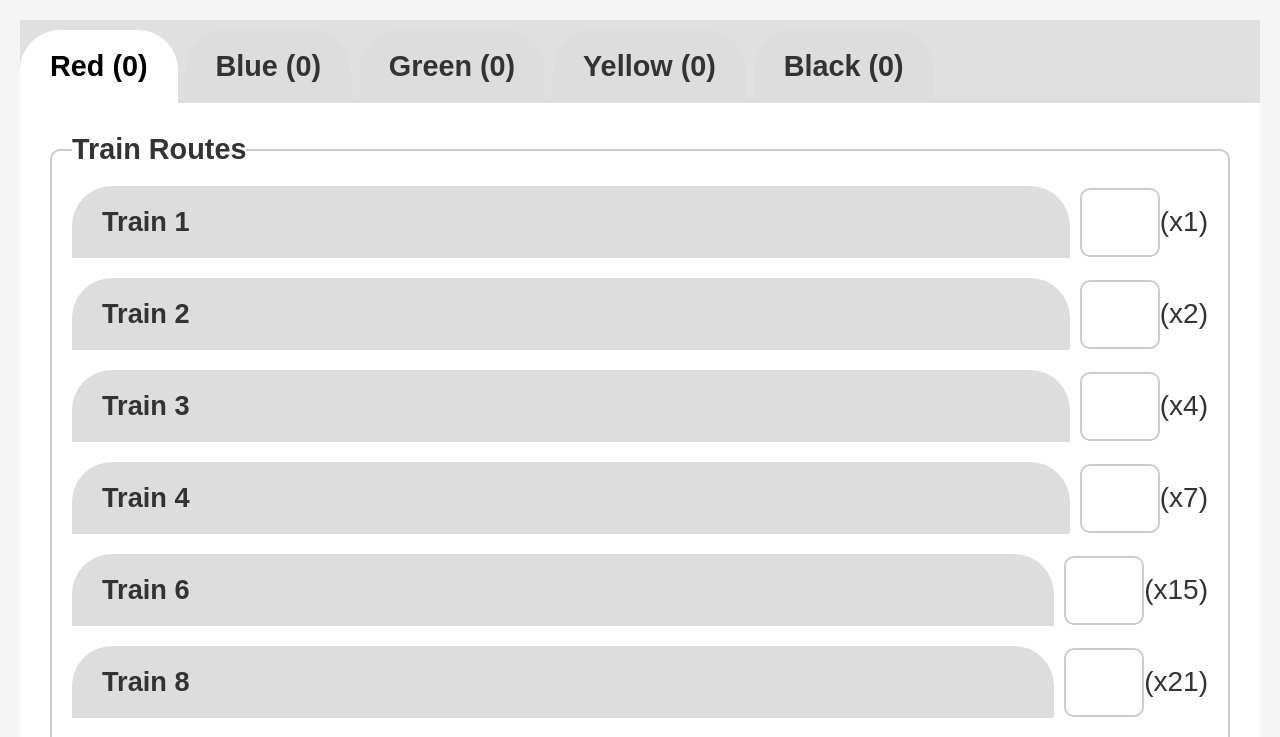
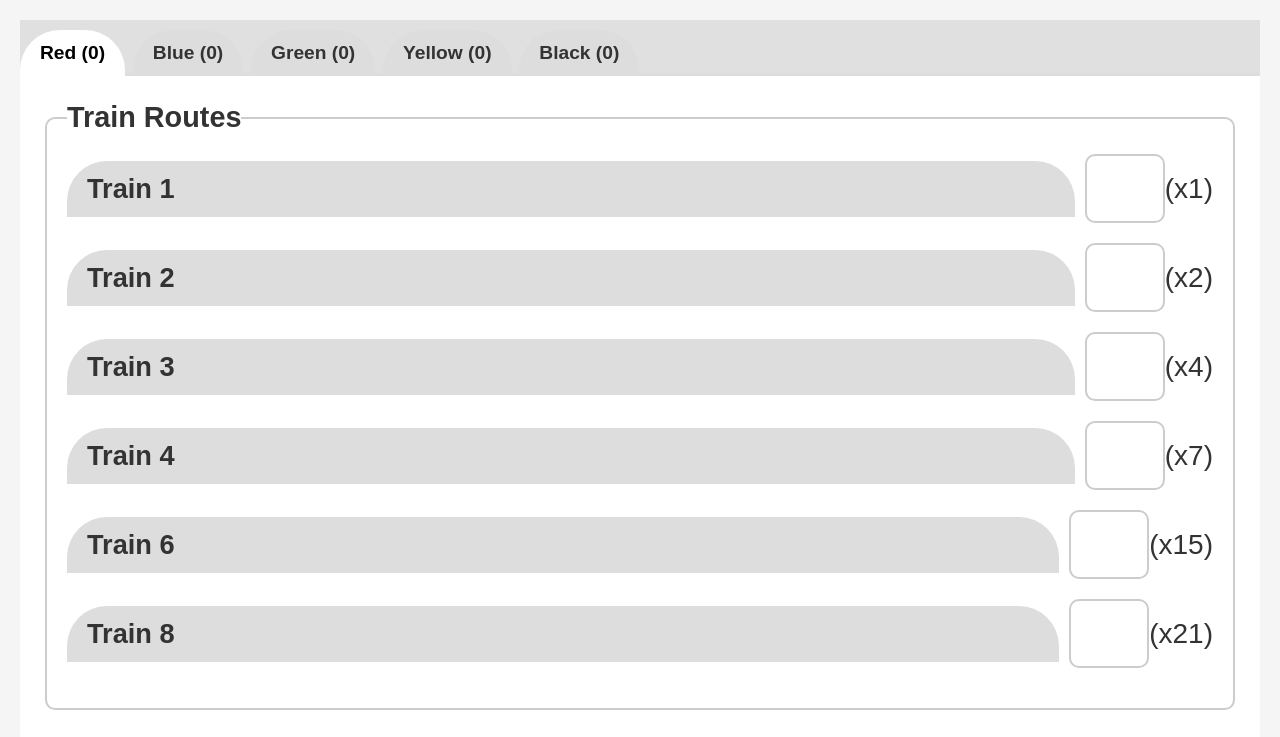
Before and after one commit to alkandi83/alkandi83, a plain HTML site: page index.html in a window 1280 px wide. Shown: the top 737 px of the page. Drawn offline with Linux system fonts and the light colour scheme.

Commit message:
Update index.html

```diff
--- a/index.html
+++ b/index.html
@@ -33,10 +33,10 @@
 
         .tabs label {
             display: inline-block;
-            padding: 20px 30px;
+            padding: 12px 20px;
             background-color: #ddd;
             border-radius: 40px 40px 0 0;
-            font-size: 1.8rem;
+            font-size: 1.2rem;
             font-weight: bold;
             cursor: pointer;
             transition: background-color 0.2s ease;
@@ -49,7 +49,7 @@
 
         .tab-content {
             display: none;
-            padding: 30px;
+            padding: 25px;
             background-color: #fff;
             border-radius: 0 0 20px 20px;
             box-shadow: 0 4px 10px rgba(0, 0, 0, 0.1);
```
